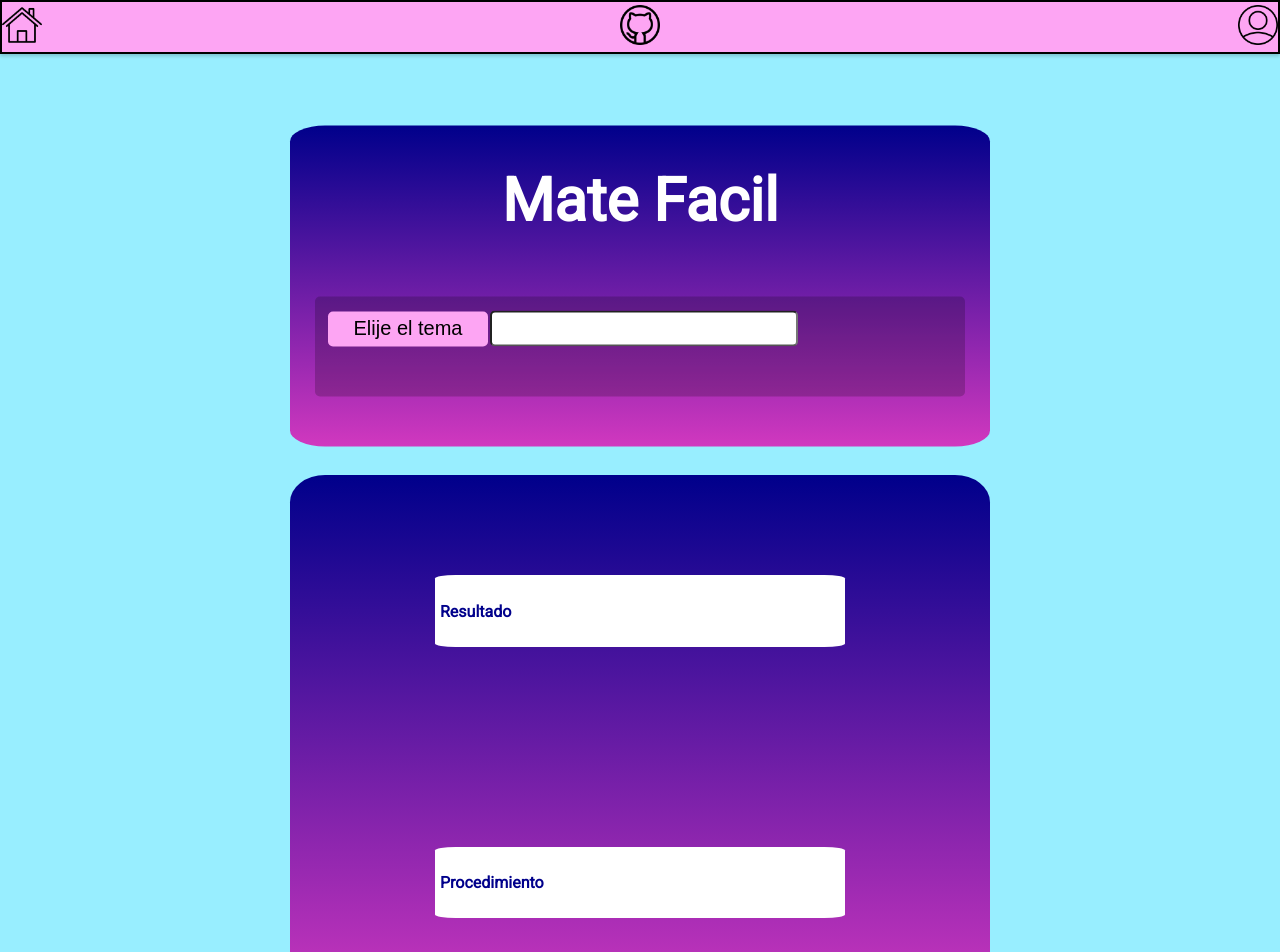
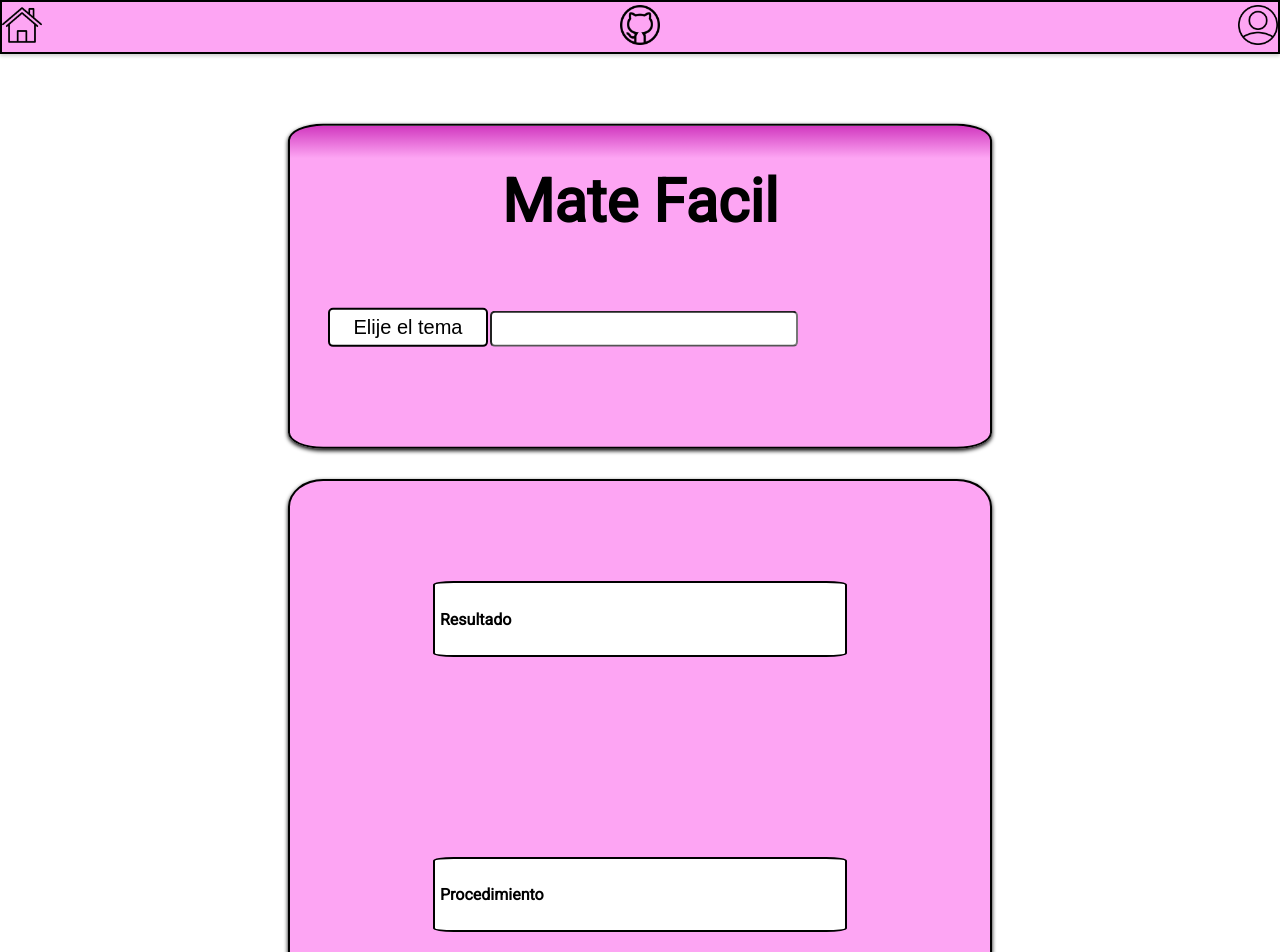
Before and after one commit to SebastianCanoMena/Mate-Facil, a React (Create React App) app: page / in a window 1280 px wide. Shown: the top 952 px of the page. Built offline with nearby package versions, Linux system fonts and the light colour scheme.

Commit message:
changed and added styling

```diff
--- a/src/App.css
+++ b/src/App.css
@@ -1,8 +1,7 @@
 body{
   margin: 0;
   padding: 0;
-  background-color: #98eeff;
-  color: #FFFFFF;
+  color: #000000;
   font-family: 'Roboto', sans-serif;
   font-weight: 400;
 }
@@ -66,8 +65,10 @@ body{
   align-items: center;
   flex-direction: column;
   width: 700px;
-  background: linear-gradient(to bottom, #00008b 0%, #D138BF 100%);
+  background: linear-gradient(to top, #FDA5F3 90%, #D138BF 100%);
   border-radius: 5%;
+  border: 2px solid #000000;
+  box-shadow: 0 2px 4px rgba(0, 0, 0.2);
   transform: translateY(-40%);
   position: relative;
 }
@@ -79,7 +80,7 @@ body{
 }
 
 .Body-irregularForm{
-  background-color: rgba(0, 0, 0, .2);
+
   border-radius: 5px;
 
   width: 650px;
@@ -111,21 +112,26 @@ body{
 }
 
 .Tema-button {
-  background-color: #fda5f3;
+  background-color: white;
   color: #000000;
   width: 160px;
   padding: 6px;
   font-size: 20px;
-  border: none;
   cursor: pointer;
   border-radius: 5px;
+  border: 2px solid #000000;
+}
+
+.Tema-button:hover {
+  background: linear-gradient(to top, #FDA5F3 70%, #D138BF 100%);
+  color: #000000;
 }
 
 /* Estilos para el contenedor del menú desplegable */
 .dropdown-content {
   display: none;
   position: absolute;
-  background-color: #1F7A8C;
+  background-color: #f388e7;
   min-width: 160px;
   box-shadow: 0px 8px 16px 0px rgba(0,0,0,0.2);
   z-index: 1;
@@ -137,11 +143,14 @@ body{
   padding: 12px 16px;
   text-decoration: none;
   display: block;
+  border-radius: 5px;
+  border: 2px solid #000000;
 }
 
 /* Estilos para los enlaces cuando se pasa el mouse sobre ellos */
 .dropdown-content a:hover {
-  background-color: #312b2b;
+  background: linear-gradient(to top, #FDA5F3 70%, #D138BF 100%);
+  color: #000000;
 }
 
 /* Mostrar el menú desplegable cuando se pasa el mouse sobre el botón */
@@ -152,7 +161,7 @@ body{
 .Tema-dropdown-algebra {
   display: none;
   position: absolute;
-  background-color: #1F7A8C;
+  background-color: #f388e7;
   color: #FFFFFF;
   z-index: 1;
   top: 0;
@@ -168,7 +177,7 @@ body{
 .Tema-dropdown-ecuaciones {
   display: none;
   position: absolute;
-  background-color: #1F7A8C;
+  background-color: #f388e7;
   color: #FFFFFF;
   z-index: 1;
   top: 0;
@@ -192,21 +201,71 @@ body{
 }
 
 .Result-background{
-  background: linear-gradient(to bottom, #00008b 0%, #D138BF 100%);
+  background-color: #FDA5F3;
   width: 700px;
   min-height: fit-content;
   display: flex;
   align-items: center;
   border-radius: 5%;
   flex-direction: column;
-
+  border: 2px solid #000000;
+  box-shadow: 0 2px 4px rgba(0, 0, 0.2);
 }
 
 .Result-container{
   background-color: #FFFFFF;
   width: 400px;
   padding: 5px;
-  color: #00008b;
+  color: #000000;
   margin: 100px;
   border-radius: 5%;
+  border: 2px solid #000000;
 }
+
+/*Account*/
+.Login-center{
+  display: flex;
+  justify-content: center;
+  align-items: flex-start;
+  position: relative;
+  top: 200px;
+}
+
+.Login-center2{
+  display: flex;
+  justify-content: center;
+  align-items: center;
+  flex-direction: column;
+  width: 700px;
+  background: linear-gradient(to top, #FDA5F3 90%, #D138BF 100%);
+  border-radius: 5%;
+  border: 2px solid #000000;
+  box-shadow: 0 2px 4px rgba(0, 0, 0.2);
+  transform: translateY(-40%);
+  position: relative;
+}
+
+.Login-h3{
+  font-weight: 900;
+  font-size: 30px;
+  margin-bottom: 5px;
+}
+
+.login-input{
+  height: 40px;
+  border-radius: 5px;
+  margin-bottom: 10px;
+}
+
+.Login-button{
+  padding: 5px;
+  font-size: 15px;
+  background-color: white;
+  border-radius: 5px;
+  margin-left: 30px;
+}
+
+.Login-button:hover{
+  background: linear-gradient(to top, #FDA5F3 70%, #D138BF 100%);
+  color: #000000;
+}
--- a/src/components/Body/Tema.js
+++ b/src/components/Body/Tema.js
@@ -14,7 +14,7 @@ export default function Tema() {
     <a href="#">Cuadraticas</a>
     <a href="#">Radicales</a>
     <a href="#">Rationales</a>
-    <a href="#">Systema</a>
+    <a href="#">Sistema</a>
     </div>
     </div>
 
```
